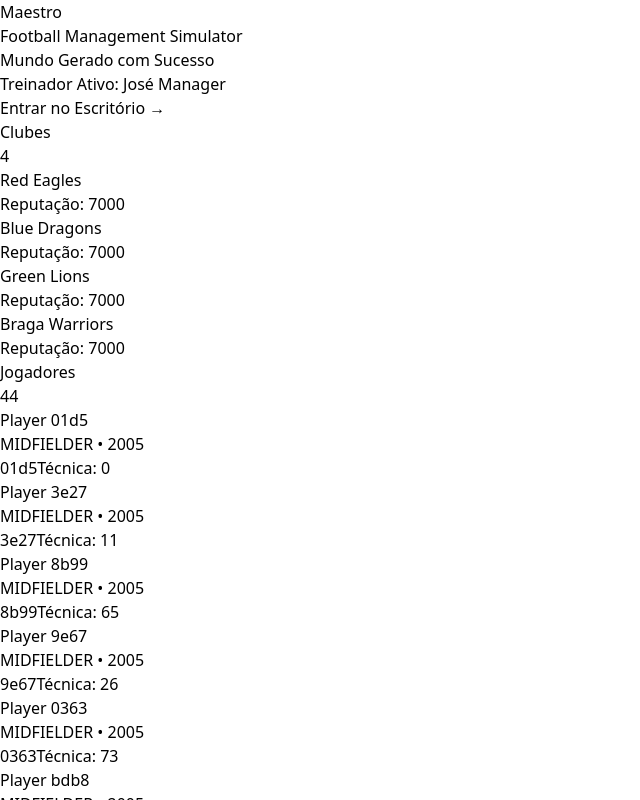
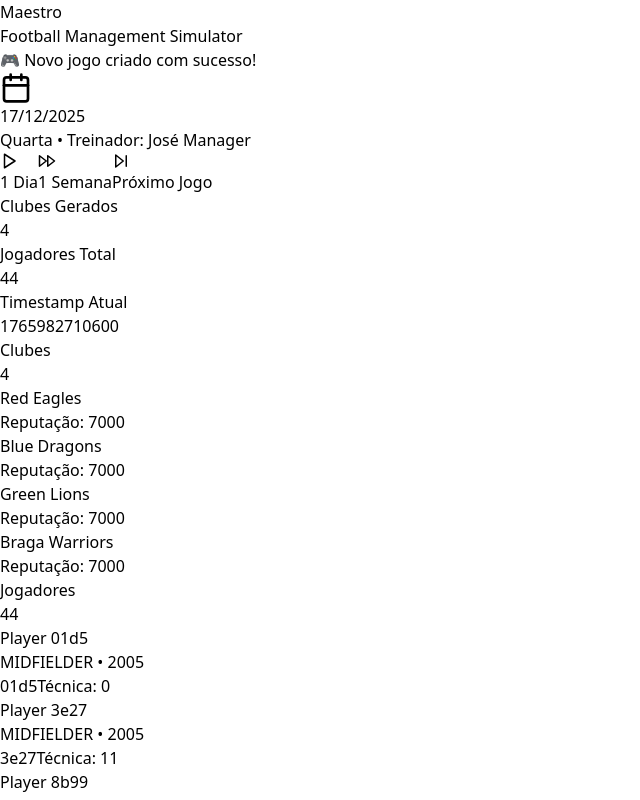
Before and after one commit to pepefcardoso/my-football-manager, a React (Vite) app: page / in a window 1280 px wide. Both pictures are taken after a click on the button "Novo Jogo". Shown: the top 800 px of the page, without its empty margins (0-640 px from the left). Built offline with nearby package versions, Linux system fonts and the light colour scheme.

Commit message:
feat: creating TimeSystem

```diff
--- a/src/App.tsx
+++ b/src/App.tsx
@@ -1,10 +1,18 @@
-import React from 'react';
+import React, { useState } from 'react';
 import { useGameStore } from './state/useGameStore';
 import { createNewGame } from './data/initialSetup';
+import { formatDate, getDayOfWeek } from './core/systems/TimeSystem';
+import { Calendar, Play, FastForward, SkipForward, Sparkles } from 'lucide-react';
 
 function App() {
+  const [notification, setNotification] = useState<string>("");
   const loadGame = useGameStore((state) => state.loadGame);
+  const advanceDay = useGameStore((state) => state.advanceDay);
+  const advanceMultipleDays = useGameStore((state) => state.advanceMultipleDays);
+  const advanceToNextUserMatch = useGameStore((state) => state.advanceToNextUserMatch);
+
   const clubCount = useGameStore((state) => Object.keys(state.clubs).length);
+  const currentDate = useGameStore((state) => state.meta.currentDate);
   const managerId = useGameStore((state) => state.meta.currentUserManagerId);
   const managerName = useGameStore((state) => state.managers[managerId]?.name);
   const clubs = useGameStore((state) => state.clubs);
@@ -14,35 +22,126 @@ function App() {
     console.log("Iniciando novo jogo...");
     const newState = createNewGame();
     loadGame(newState);
+    showNotification("🎮 Novo jogo criado com sucesso!");
+  };
+
+  const handleAdvanceDay = () => {
+    const result = advanceDay();
+
+    let message = `📅 Avançado 1 dia`;
+
+    if (result.matchesToday.length > 0) {
+      message += ` • ${result.matchesToday.length} partida(s) hoje`;
+    }
+
+    showNotification(message);
+  };
+
+  const handleAdvanceWeek = () => {
+    const result = advanceMultipleDays(7);
+    showNotification(`⏭️ Avançado 7 dias • Nova data: ${formatDate(result.newDate)}`);
+  };
+
+  const handleAdvanceToMatch = () => {
+    const result = advanceToNextUserMatch();
+
+    if (result) {
+      showNotification(`⚽ Avançado até próxima partida (${formatDate(result.newDate)})`);
+    } else {
+      showNotification("❌ Nenhuma partida encontrada no próximo ano");
+    }
+  };
+
+  const showNotification = (message: string) => {
+    setNotification(message);
+    setTimeout(() => setNotification(""), 3000);
   };
 
   return (
     <div className="min-h-screen w-full bg-slate-900 text-white flex flex-col items-center p-8 gap-6">
+
       <div className="text-center">
         <h1 className="text-6xl font-bold text-emerald-400 tracking-tighter">Maestro</h1>
         <p className="text-slate-400">Football Management Simulator</p>
       </div>
 
+      {notification && (
+        <div className="fixed top-8 right-8 bg-emerald-500 text-slate-900 px-6 py-3 rounded-lg shadow-2xl font-semibold animate-in slide-in-from-top duration-300 z-50">
+          {notification}
+        </div>
+      )}
+
       {clubCount === 0 ? (
         <div className="bg-slate-800 p-6 rounded-lg border border-slate-700 w-96 text-center shadow-xl mt-20">
           <button
             onClick={handleNewGame}
-            className="px-6 py-3 bg-emerald-500 hover:bg-emerald-600 text-slate-900 font-bold rounded shadow-lg w-full transition-all"
+            className="px-6 py-3 bg-emerald-500 hover:bg-emerald-600 text-slate-900 font-bold rounded shadow-lg w-full transition-all flex items-center justify-center gap-2"
           >
+            <Sparkles size={20} />
             Novo Jogo
           </button>
         </div>
       ) : (
         <div className="w-full max-w-6xl space-y-6 animate-in fade-in duration-700">
 
-          <div className="bg-slate-800 p-4 rounded-lg border border-slate-700 flex justify-between items-center shadow-lg">
-            <div>
-              <h2 className="text-xl font-bold text-emerald-400">Mundo Gerado com Sucesso</h2>
-              <p className="text-sm text-slate-400">Treinador Ativo: <span className="text-white">{managerName}</span></p>
+          <div className="bg-slate-800 p-6 rounded-lg border border-slate-700 shadow-lg">
+            <div className="flex items-center justify-between mb-4">
+              <div className="flex items-center gap-4">
+                <Calendar className="text-emerald-400" size={32} />
+                <div>
+                  <h2 className="text-2xl font-bold text-white">
+                    {formatDate(currentDate)}
+                  </h2>
+                  <p className="text-sm text-slate-400">
+                    {getDayOfWeek(currentDate)} • Treinador: {managerName}
+                  </p>
+                </div>
+              </div>
+
+              <div className="flex gap-2">
+                <button
+                  onClick={handleAdvanceDay}
+                  className="px-4 py-2 bg-emerald-500 hover:bg-emerald-600 text-slate-900 font-bold rounded transition-all flex items-center gap-2 shadow-lg"
+                  title="Avançar 1 dia"
+                >
+                  <Play size={18} />
+                  1 Dia
+                </button>
+
+                <button
+                  onClick={handleAdvanceWeek}
+                  className="px-4 py-2 bg-blue-500 hover:bg-blue-600 text-white font-bold rounded transition-all flex items-center gap-2 shadow-lg"
+                  title="Avançar 7 dias"
+                >
+                  <FastForward size={18} />
+                  1 Semana
+                </button>
+
+                <button
+                  onClick={handleAdvanceToMatch}
+                  className="px-4 py-2 bg-purple-500 hover:bg-purple-600 text-white font-bold rounded transition-all flex items-center gap-2 shadow-lg"
+                  title="Avançar até próximo jogo"
+                >
+                  <SkipForward size={18} />
+                  Próximo Jogo
+                </button>
+              </div>
             </div>
-            <button className="px-4 py-2 bg-slate-700 hover:bg-slate-600 rounded text-sm transition-colors">
-              Entrar no Escritório &rarr;
-            </button>
+
+            <div className="grid grid-cols-3 gap-4 mt-4 pt-4 border-t border-slate-700">
+              <div className="text-center">
+                <p className="text-xs text-slate-500">Clubes Gerados</p>
+                <p className="text-xl font-bold text-emerald-400">{Object.keys(clubs).length}</p>
+              </div>
+              <div className="text-center">
+                <p className="text-xs text-slate-500">Jogadores Total</p>
+                <p className="text-xl font-bold text-blue-400">{Object.keys(players).length}</p>
+              </div>
+              <div className="text-center">
+                <p className="text-xs text-slate-500">Timestamp Atual</p>
+                <p className="text-xs font-mono text-slate-400">{currentDate}</p>
+              </div>
+            </div>
           </div>
 
           <div className="grid grid-cols-1 md:grid-cols-2 gap-6">
--- /dev/null
+++ b/src/core/systems/TimeSystem.ts
@@ -0,0 +1,156 @@
+import { GameState } from "../models/gameState";
+import { Match } from "../models/match";
+
+export interface TimeAdvanceResult {
+  newDate: number;
+  matchesToday: Match[];
+  eventsProcessed: string[];
+  economyProcessed: boolean;
+}
+
+export function advanceOneDay(state: GameState): TimeAdvanceResult {
+  const ONE_DAY_MS = 24 * 60 * 60 * 1000;
+  const previousDate = state.meta.currentDate;
+  const newDate = previousDate + ONE_DAY_MS;
+  state.meta.currentDate = newDate;
+  state.meta.updatedAt = Date.now();
+  const matchesToday = findMatchesForDate(state, newDate);
+  const eventsProcessed = processScheduledEvents(state, newDate);
+  const economyProcessed = processDailyRoutines(state, newDate);
+
+  return {
+    newDate,
+    matchesToday,
+    eventsProcessed,
+    economyProcessed,
+  };
+}
+
+export function advanceDays(state: GameState, days: number): TimeAdvanceResult {
+  let lastResult: TimeAdvanceResult = {
+    newDate: state.meta.currentDate,
+    matchesToday: [],
+    eventsProcessed: [],
+    economyProcessed: false,
+  };
+
+  for (let i = 0; i < days; i++) {
+    lastResult = advanceOneDay(state);
+  }
+
+  return lastResult;
+}
+
+export function advanceToNextMatch(state: GameState): TimeAdvanceResult | null {
+  const userClubId = state.meta.userClubId;
+  if (!userClubId) return null;
+
+  const MAX_DAYS_AHEAD = 365;
+  let daysAdvanced = 0;
+
+  while (daysAdvanced < MAX_DAYS_AHEAD) {
+    const result = advanceOneDay(state);
+    daysAdvanced++;
+
+    const userMatch = result.matchesToday.find(
+      (match) =>
+        match.homeClubId === userClubId || match.awayClubId === userClubId
+    );
+
+    if (userMatch) {
+      return result;
+    }
+  }
+
+  return null;
+}
+
+function findMatchesForDate(state: GameState, targetDate: number): Match[] {
+  const matches: Match[] = [];
+  const targetDay = normalizeToDay(targetDate);
+
+  for (const matchId in state.matches) {
+    const match = state.matches[matchId];
+    const matchDay = normalizeToDay(match.datetime);
+
+    if (matchDay === targetDay && match.status === "SCHEDULED") {
+      matches.push(match);
+    }
+  }
+
+  return matches;
+}
+
+function processScheduledEvents(
+  state: GameState,
+  currentDate: number
+): string[] {
+  const processedEvents: string[] = [];
+  const currentDay = normalizeToDay(currentDate);
+
+  for (const eventId in state.scheduledEvents) {
+    const event = state.scheduledEvents[eventId];
+    const eventDay = normalizeToDay(event.date);
+
+    if (eventDay === currentDay && !event.processed) {
+      event.processed = true;
+      processedEvents.push(event.type);
+    }
+  }
+
+  return processedEvents;
+}
+
+function processDailyRoutines(state: GameState, currentDate: number): boolean {
+  for (const playerId in state.playerStates) {
+    const playerState = state.playerStates[playerId];
+
+    if (playerState.fitness < 100) {
+      playerState.fitness = Math.min(100, playerState.fitness + 2);
+    }
+  }
+
+  return true;
+}
+
+function normalizeToDay(timestamp: number): number {
+  const date = new Date(timestamp);
+  date.setHours(0, 0, 0, 0);
+  return date.getTime();
+}
+
+export function formatDate(timestamp: number): string {
+  const date = new Date(timestamp);
+  const day = String(date.getDate()).padStart(2, "0");
+  const month = String(date.getMonth() + 1).padStart(2, "0");
+  const year = date.getFullYear();
+  return `${day}/${month}/${year}`;
+}
+
+export function formatDateTime(timestamp: number): string {
+  const date = new Date(timestamp);
+  const day = String(date.getDate()).padStart(2, "0");
+  const month = String(date.getMonth() + 1).padStart(2, "0");
+  const year = date.getFullYear();
+  const hours = String(date.getHours()).padStart(2, "0");
+  const minutes = String(date.getMinutes()).padStart(2, "0");
+  return `${day}/${month}/${year} ${hours}:${minutes}`;
+}
+
+export function daysBetween(date1: number, date2: number): number {
+  const ONE_DAY_MS = 24 * 60 * 60 * 1000;
+  return Math.floor(Math.abs(date2 - date1) / ONE_DAY_MS);
+}
+
+export function getDayOfWeek(timestamp: number): string {
+  const days = [
+    "Domingo",
+    "Segunda",
+    "Terça",
+    "Quarta",
+    "Quinta",
+    "Sexta",
+    "Sábado",
+  ];
+  return days[new Date(timestamp).getDay()];
+}
--- a/src/state/useGameStore.ts
+++ b/src/state/useGameStore.ts
@@ -1,9 +1,17 @@
 import { create } from "zustand";
 import { immer } from "zustand/middleware/immer";
 import { GameState } from "../core/models/gameState";
+import {
+  advanceOneDay,
+  advanceDays,
+  advanceToNextMatch,
+  TimeAdvanceResult,
+} from "../core/systems/TimeSystem";
 
 interface GameActions {
-  advanceDay: () => void;
+  advanceDay: () => TimeAdvanceResult;
+  advanceMultipleDays: (days: number) => TimeAdvanceResult;
+  advanceToNextUserMatch: () => TimeAdvanceResult | null;
   loadGame: (state: GameState) => void;
   resetGame: () => void;
   updateSaveName: (name: string) => void;
@@ -65,30 +73,58 @@ const initialState: GameState = {
 };
 
 export const useGameStore = create<GameStore>()(
-  immer((set) => ({
+  immer((set, get) => ({
     ...initialState,
-    advanceDay: () =>
+    advanceDay: () => {
+      let result: TimeAdvanceResult = {
+        newDate: 0,
+        matchesToday: [],
+        eventsProcessed: [],
+        economyProcessed: false,
+      };
+
       set((state) => {
-        // Lógica simplificada por enquanto (placeholder)
-        // No futuro, isso chamará o TimeSystem.advance(state)
-        const oneDayMs = 24 * 60 * 60 * 1000;
-        state.meta.currentDate += oneDayMs;
-        state.meta.updatedAt = Date.now();
-      }),
+        result = advanceOneDay(state);
+      });
+
+      return result;
+    },
+    advanceMultipleDays: (days: number) => {
+      let result: TimeAdvanceResult = {
+        newDate: 0,
+        matchesToday: [],
+        eventsProcessed: [],
+        economyProcessed: false,
+      };
+
+      set((state) => {
+        result = advanceDays(state, days);
+      });
+
+      return result;
+    },
+    advanceToNextUserMatch: () => {
+      let result: TimeAdvanceResult | null = null;
+
+      set((state) => {
+        result = advanceToNextMatch(state);
+      });
+
+      return result;
+    },
     loadGame: (loadedState: GameState) =>
       set((state) => {
-       Object.assign(state, loadedState);
+        Object.assign(state, loadedState);
       }),
-
     resetGame: () =>
       set(() => ({
         ...initialState,
         meta: { ...initialState.meta, createdAt: Date.now() },
       })),
-
     updateSaveName: (name: string) =>
       set((state) => {
         state.meta.saveName = name;
+        state.meta.updatedAt = Date.now();
       }),
   }))
 );
```
